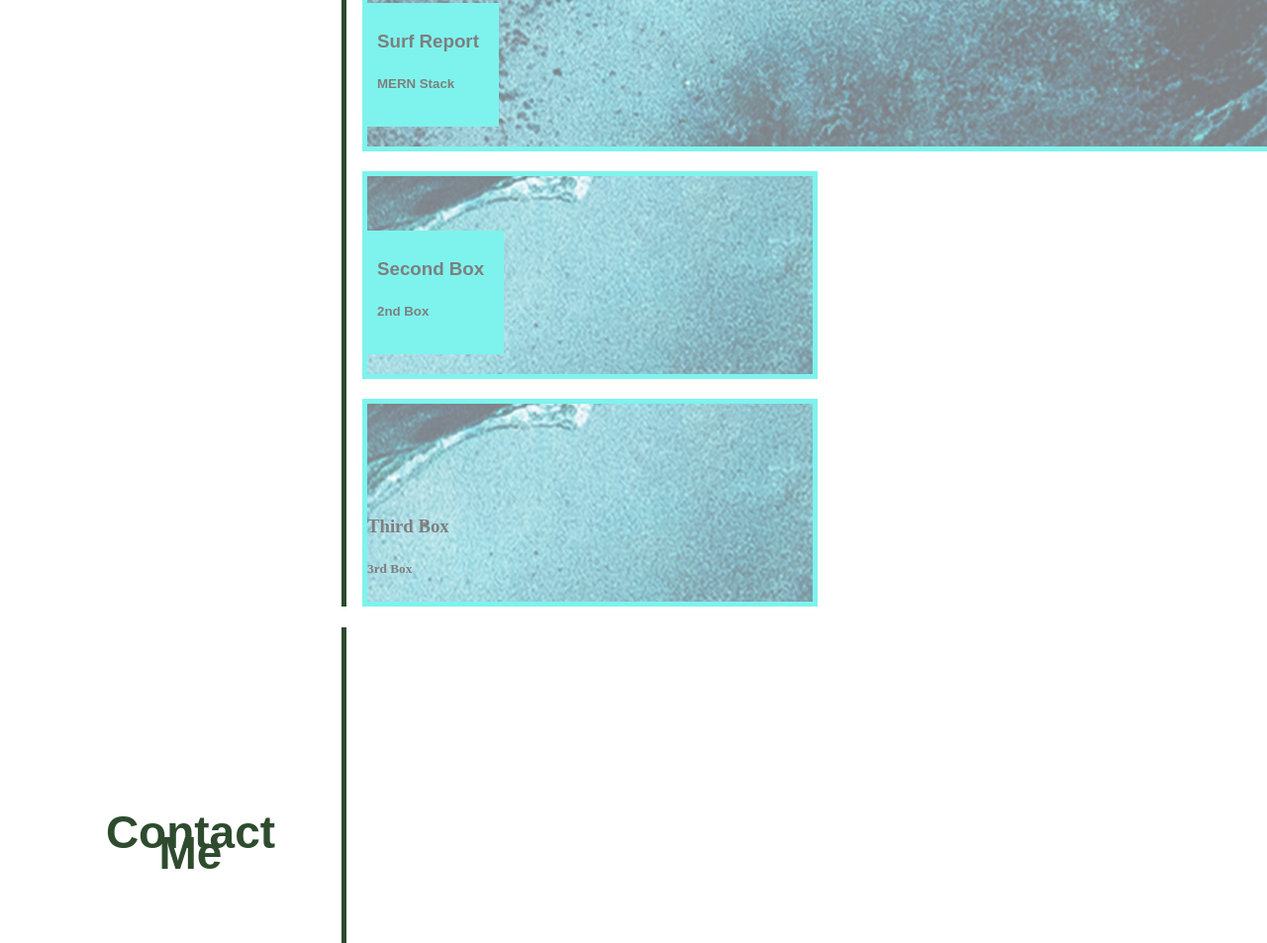
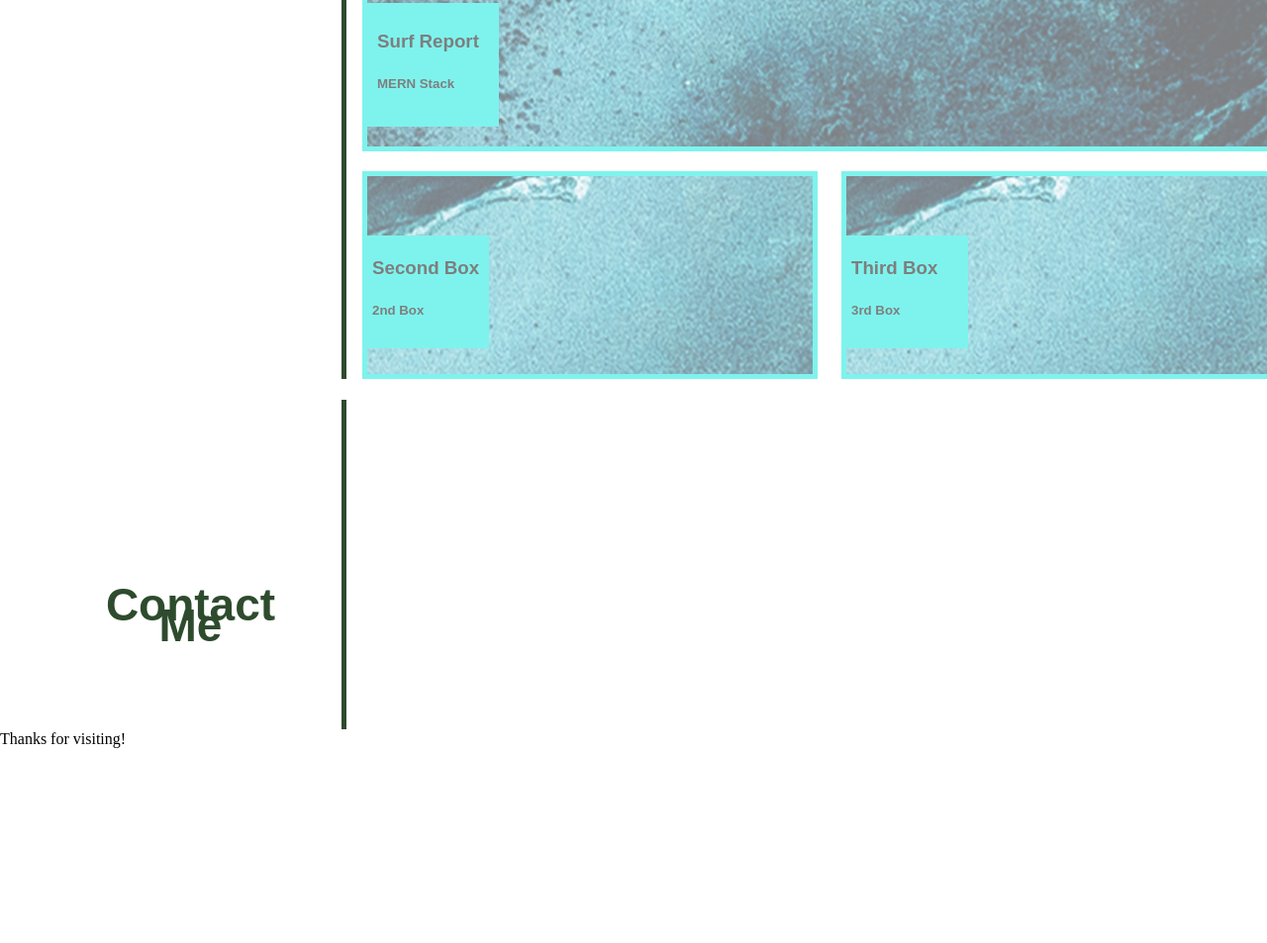
Before and after one commit to Nwsheats/CSS-Portfolio, a plain HTML site: page index.html in a window 1280 px wide. Shown: the part 1080-2033 px from the top of the page at 99% size. After the commit the page ends 1838 px from the top, so only its background shows below. Drawn offline with Linux system fonts and the light colour scheme.

Commit message:
fixed work2 and work2 div

```diff
--- a/Assets/css/style.css
+++ b/Assets/css/style.css
@@ -124,26 +124,15 @@ aside ul li:hover {
   display: flex;
   align-items: flex-end;
   opacity: 0.5;
+  display: inline-block;
 }
 
 .work2 div {
   background-color: #00e9dd;
   font-family: sans-serif;
   line-height: 1.3em;
-  margin-bottom: 20px;
-  padding: 10px 20px 10px 10px;
+  /* margin-bottom: -10px; */
+  padding: 5px 5px 5px 5px;
+  width: 25%;
+  margin-top: 60px;
 }
-
-.work3 {
-
-height: 200px;
-width: 450px;
-border: 5px solid #00e9dd;
-margin-top: 20px;
-margin-right: 20px;
-background-image: url("../images/ocean.jpg");
-background-position: center;
-display: flex;
-align-items: flex-end;
-opacity: 0.5;
-}
--- a/index.html
+++ b/index.html
@@ -46,14 +46,16 @@
                 <div><h3>Surf Report</h3>
                 <h5>MERN Stack</h5></div>
             </div>
+          <div>
             <div class="work2">
               <div><h3>Second Box</h3>
               <h5>2nd Box</h5></div>
             </div>
-            <div class="work3">
+            <div class="work2">
               <div><h3>Third Box</h3>
               <h5>3rd Box</h5></div>
             </div>
+          </div>
         </main>
     </div>
     <br>
```
